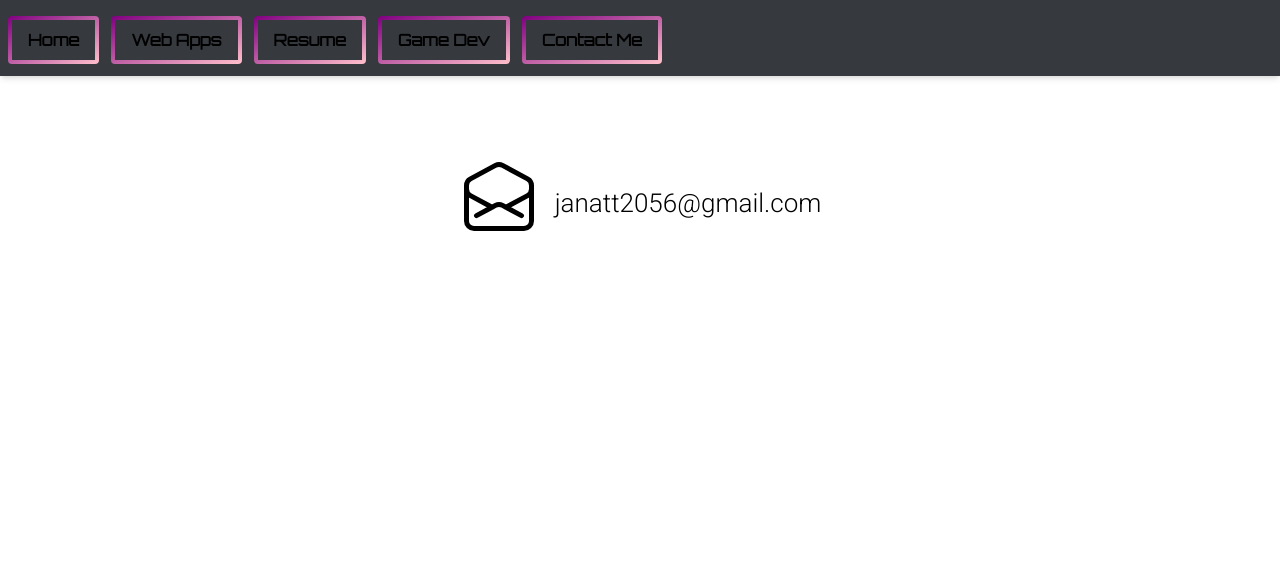
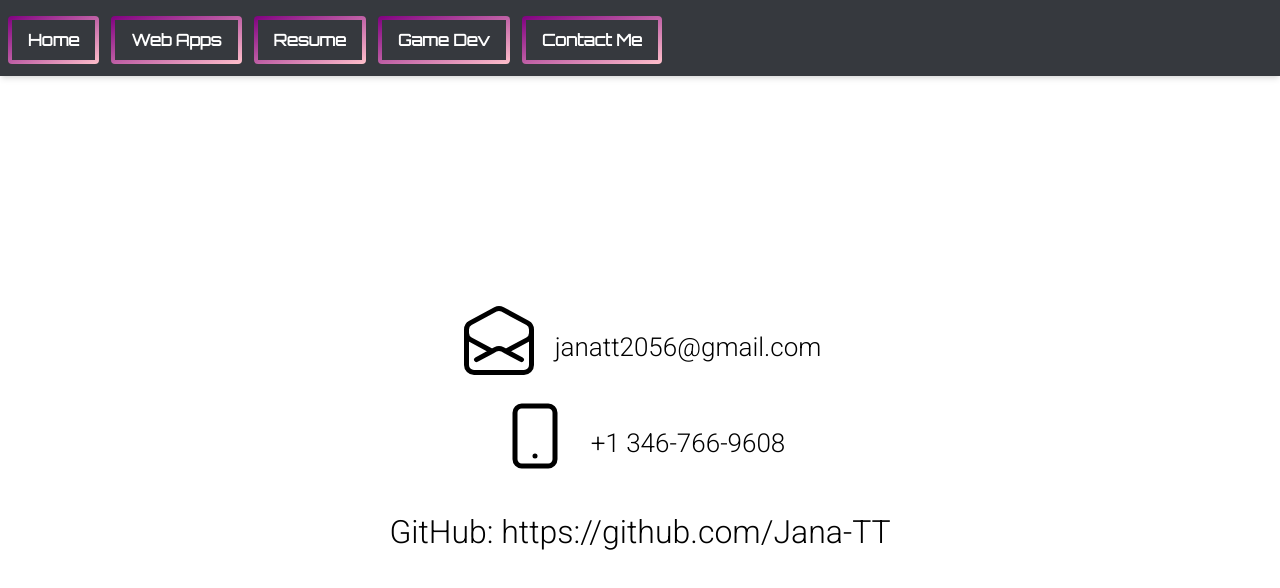
Before and after one commit to Jana-TT/personalWebsite, a Next.js app: page /contactme in a window 1280 px wide. Shown: the top 588 px of the page. Built offline with nearby package versions, Linux system fonts and the light colour scheme.

Commit message:
will have to fix

```diff
--- a/components/contact/contactsection.tsx
+++ b/components/contact/contactsection.tsx
@@ -2,19 +2,20 @@ interface props{
     d1: string
     d2: string
     text: string
+    link: string
 }
 
-export default function ContactSection({d1, d2, text}: props) {
+export default function ContactSection({d1, d2, text, link}: props) {
     return(
-        <div className="text-center pt-20 flex justify-center">
+        <div className="text-center flex justify-center pb-4">
 
             <div className="flex justify-center">
                 <svg xmlns="http://www.w3.org/2000/svg" fill="none" viewBox="0 0 24 24" stroke-width="1.5" stroke="currentColor" className="w-20 h-20"><path d={d1}></path><path strokeLinecap="round" strokeLinejoin="round" d={d2}/></svg>
             </div>
 
-            <div className="flex pt-8 pl-4 font-robot justify-center text-md2">
+            <a className="flex pt-8 pl-4 font-robot justify-center text-md2">
                 {text}
-            </div>
+            </a>
 
         </div>
     )
--- /dev/null
+++ b/components/contact/linkedstuff.tsx
@@ -0,0 +1,16 @@
+interface props{
+    link: string
+    text: string
+}
+
+export default function LinkedStuff({link, text}: props){
+    return(
+        <div className="flex flex-col justify-center">
+            <button className="flex justify-center">
+                <a href={link} className="text-center text-lg font-robot pt-6">
+                    {text}
+                </a>
+            </button>
+        </div>
+    )
+}
--- a/components/gamedev/gamdevinfo.tsx
+++ b/components/gamedev/gamdevinfo.tsx
@@ -17,7 +17,7 @@ interface props{
 
 export default function Gamedevinfo({text, imageSource, widthSize, heightSize, linkPage, header2, d12, d22, d32}: props) {
     return(
-        <Link href={linkPage}>
+        <Link href={linkPage} className="">
             <div className="flex p-6 justify-center">
                 <Image src={imageSource} alt="" width={widthSize} height={heightSize}/>
 
--- a/components/mainScreen/header.tsx
+++ b/components/mainScreen/header.tsx
@@ -11,6 +11,5 @@ export default function Header(){
                 <ButtonHeader pageLink="/contactme" buttonName="Contact Me"/>
             </div>
         </div>
-
     )
 }
--- a/pages/contactme.tsx
+++ b/pages/contactme.tsx
@@ -1,10 +1,12 @@
 import ContactSection from "../components/contact/contactsection";
+import LinkedStuff from "../components/contact/linkedstuff";
 
 export default function ContactMe() {
     return(
-        <div className="">
-            <ContactSection text="janatt2056@gmail.com" d1="" d2="M21.75 9v.906a2.25 2.25 0 01-1.183 1.981l-6.478 3.488M2.25 9v.906a2.25 2.25 0 001.183 1.981l6.478 3.488m8.839 2.51l-4.66-2.51m0 0l-1.023-.55a2.25 2.25 0 00-2.134 0l-1.022.55m0 0l-4.661 2.51m16.5 1.615a2.25 2.25 0 01-2.25 2.25h-15a2.25 2.25 0 01-2.25-2.25V8.844a2.25 2.25 0 011.183-1.98l7.5-4.04a2.25 2.25 0 012.134 0l7.5 4.04a2.25 2.25 0 011.183 1.98V19.5z"/>
-            <ContactSection text="" d1="" d2=""/>
+        <div className="pt-56">
+            <ContactSection text="janatt2056@gmail.com" d1="" d2="M21.75 9v.906a2.25 2.25 0 01-1.183 1.981l-6.478 3.488M2.25 9v.906a2.25 2.25 0 001.183 1.981l6.478 3.488m8.839 2.51l-4.66-2.51m0 0l-1.023-.55a2.25 2.25 0 00-2.134 0l-1.022.55m0 0l-4.661 2.51m16.5 1.615a2.25 2.25 0 01-2.25 2.25h-15a2.25 2.25 0 01-2.25-2.25V8.844a2.25 2.25 0 011.183-1.98l7.5-4.04a2.25 2.25 0 012.134 0l7.5 4.04a2.25 2.25 0 011.183 1.98V19.5z" link=""/>
+            <ContactSection text="+1 346-766-9608" d1="" d2="M12 18h.01M8 21h8a2 2 0 002-2V5a2 2 0 00-2-2H8a2 2 0 00-2 2v14a2 2 0 002 2z" link=""/>
+            <LinkedStuff link="https://github.com/Jana-TT?tab=repositories" text="GitHub: https://github.com/Jana-TT"/>
         </div>
     )
 }
--- a/tailwind.config.js
+++ b/tailwind.config.js
@@ -21,7 +21,8 @@ module.exports = {
       'galaxy-500' : '#FFC0CB',
       'galaxy-400': '#800080',
       'blush': '#DE9DAC',
-      'light-pink': '#FEC5E5'
+      'light-pink': '#FEC5E5',
+      'white': '#FFFFFF'
     },
     extend: {
       spacing: {
```
Lines whose indentation alone changed are shown as unchanged.
